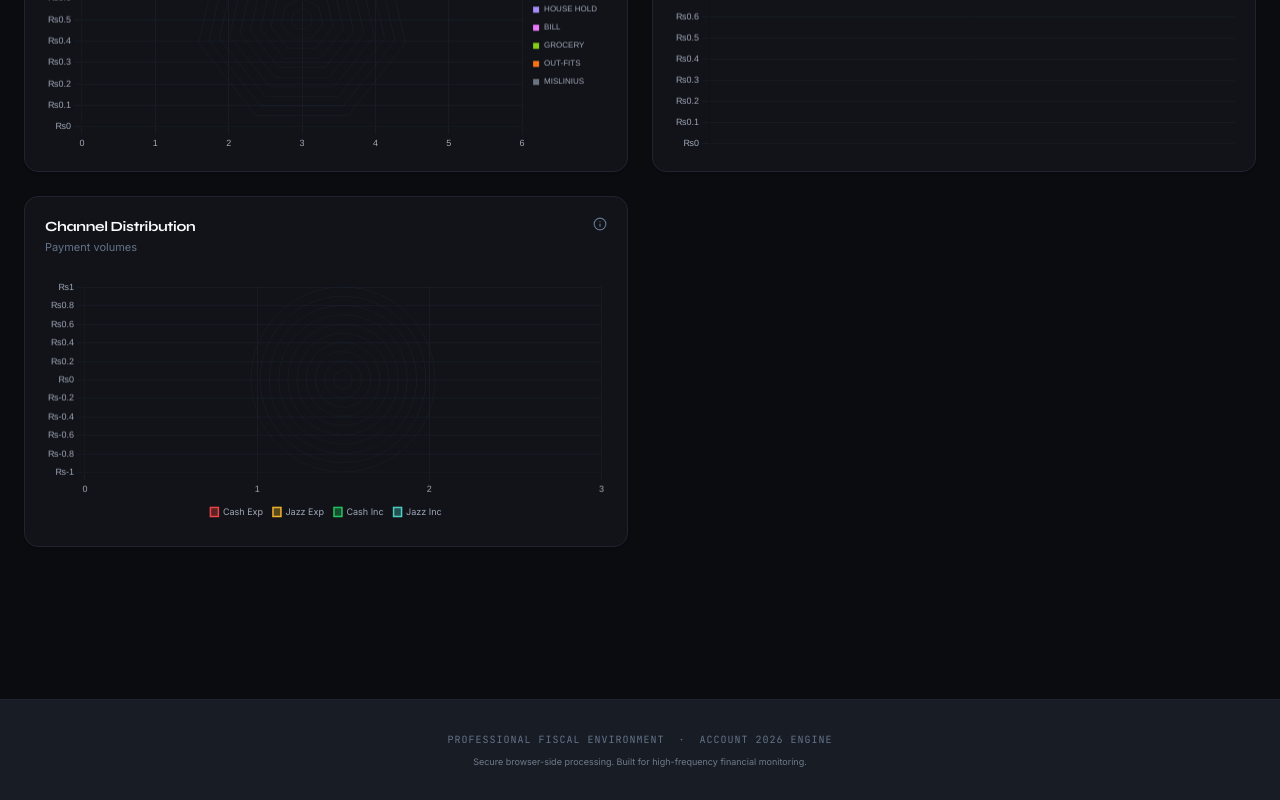
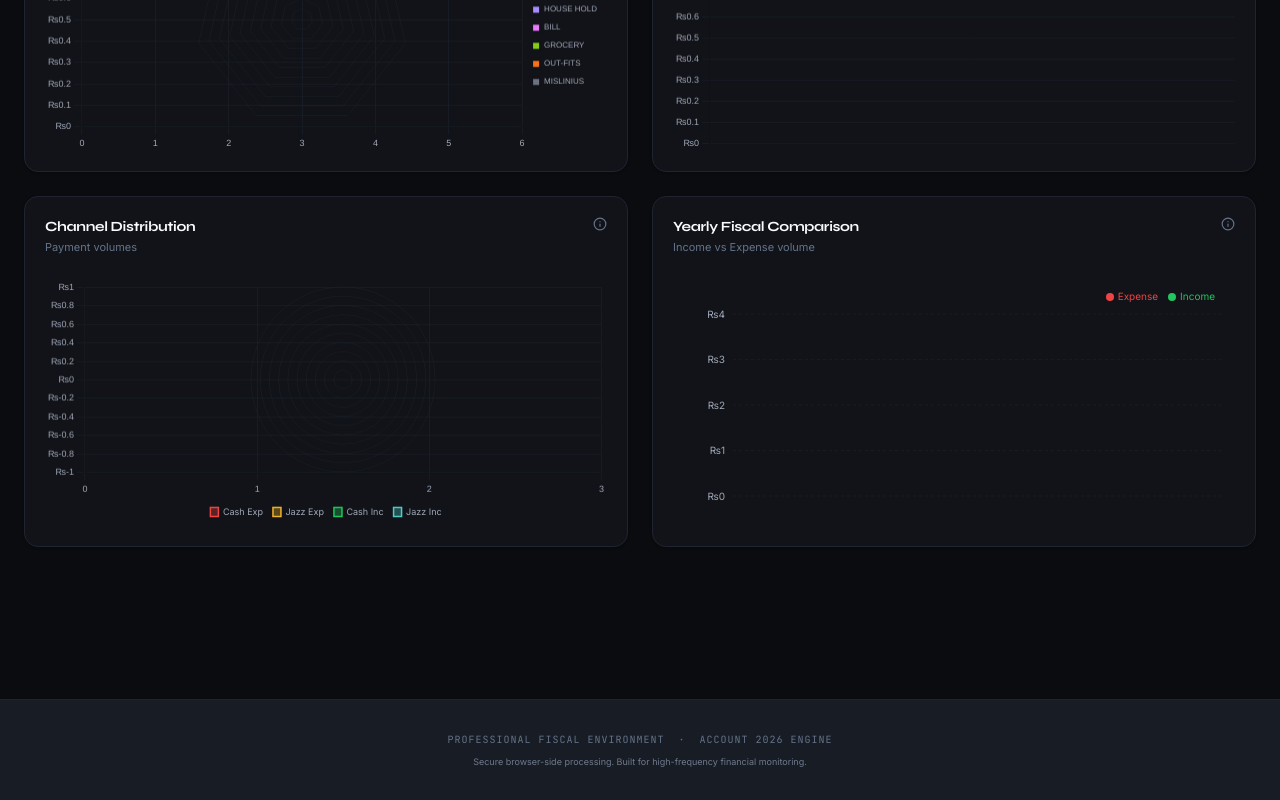
Before and after one commit to arham-152/Arham-Accounting, a React (Vite) app: page / in a window 1280 px wide. Shown: the part 1842-2642 px from the top of the page. Built offline with nearby package versions, Linux system fonts and the light colour scheme.

Commit message:
feat: Integrate Recharts for yearly fiscal comparison
Adds the Recharts library and implements a new bar chart component to visualize yearly income vs. expense trends. This provides a more flexible and visually appealing way to compare financial performance across different years.

```diff
--- a/package.json
+++ b/package.json
@@ -29,6 +29,7 @@
     "react": "^19.0.0",
     "react-chartjs-2": "^5.3.1",
     "react-dom": "^19.0.0",
+    "recharts": "^3.8.1",
     "tailwind-merge": "^3.5.0",
     "vite": "^6.2.0",
     "xlsx": "^0.18.5"
--- a/src/components/Charts.tsx
+++ b/src/components/Charts.tsx
@@ -14,6 +14,16 @@ import {
   Filler
 } from 'chart.js';
 import { Line, Doughnut, Bar, Radar, PolarArea } from 'react-chartjs-2';
+import {
+  BarChart as ReBarChart,
+  Bar as ReBar,
+  XAxis as ReXAxis,
+  YAxis as ReYAxis,
+  CartesianGrid as ReGrid,
+  Tooltip as ReTooltip,
+  Legend as ReLegend,
+  ResponsiveContainer
+} from 'recharts';
 import { Transaction, EXPENSE_CATEGORIES, CATEGORY_COLORS, MONTH_NAMES } from '../types';
 import { formatPKR, getPercentage } from '../lib/utils';
 import { motion, AnimatePresence } from 'motion/react';
@@ -397,6 +407,16 @@ export const Charts: React.FC<ChartsProps> = ({ transactions, allTransactions, b
     };
   }, [allTransactions, transactions]);
 
+  const yearlySummary = useMemo(() => {
+    const years = [...new Set(allTransactions.map(t => t.year))].sort();
+    return years.map(year => {
+      const yearTxns = allTransactions.filter(t => t.year === year);
+      const income = yearTxns.filter(t => t.type === 'DEBIT').reduce((s, t) => s + t.amount, 0);
+      const expense = yearTxns.filter(t => t.type === 'CREDIT' && t.category !== 'BORROW').reduce((s, t) => s + t.amount, 0);
+      return { year, income, expense };
+    });
+  }, [allTransactions]);
+
   const renderOverview = () => (
     <div className="grid grid-cols-1 lg:grid-cols-2 gap-4 lg:gap-6 pb-6">
       <ChartCard
@@ -568,6 +588,52 @@ export const Charts: React.FC<ChartsProps> = ({ transactions, allTransactions, b
           }}
         />
       </ChartCard>
+
+      <ChartCard
+        title="Yearly Fiscal Comparison"
+        sub="Income vs Expense volume"
+        delay={0.9}
+        logicInfo="Aggregates total Volume of Income (DEBIT) and Expenses (CREDIT) for each calendar year. Stacked bars show the total economic scale per year."
+      >
+        <ResponsiveContainer width="100%" height="100%">
+          <ReBarChart data={yearlySummary} margin={{ top: 10, right: 10, left: 0, bottom: 0 }}>
+            <ReGrid strokeDasharray="3 3" vertical={false} stroke={gridColor} />
+            <ReXAxis
+              dataKey="year"
+              axisLine={false}
+              tickLine={false}
+              tick={{ fill: textColor, fontSize: 10 }}
+            />
+            <ReYAxis
+              axisLine={false}
+              tickLine={false}
+              tick={{ fill: textColor, fontSize: 10 }}
+              tickFormatter={(v) => v >= 1000 ? `₨${(v/1000).toFixed(0)}k` : `₨${v}`}
+            />
+            <ReTooltip
+              contentStyle={{
+                backgroundColor: tooltipBg,
+                borderColor: tooltipBorder,
+                borderRadius: '12px',
+                fontSize: '11px',
+                color: textColor
+              }}
+              itemStyle={{ fontSize: '11px', padding: '2px 0' }}
+              formatter={(value: number) => [formatPKR(value), '']}
+              cursor={{ fill: 'rgba(255,255,255,0.05)' }}
+            />
+            <ReLegend
+              verticalAlign="top"
+              align="right"
+              iconType="circle"
+              iconSize={8}
+              wrapperStyle={{ fontSize: '10px', paddingBottom: '10px' }}
+            />
+            <ReBar dataKey="income" name="Income" stackId="a" fill="#22c55e" radius={[0, 0, 0, 0]} />
+            <ReBar dataKey="expense" name="Expense" stackId="a" fill="#ef4444" radius={[4, 4, 0, 0]} />
+          </ReBarChart>
+        </ResponsiveContainer>
+      </ChartCard>
     </div>
   );
 
@@ -662,7 +728,7 @@ export const Charts: React.FC<ChartsProps> = ({ transactions, allTransactions, b
           }]
         };
         return (
-          <ChartCard key={t.key} title={t.label.toUpperCase()} sub={`Category-wise breakdown for ${t.label}`} height={240}>
+          <ChartCard key={t.key} title={t.key.toUpperCase()} sub={`Category-wise breakdown for ${t.key}`} height={240}>
             <Bar data={data} options={{
               ...themeOptions,
               plugins: { ...themeOptions.plugins, legend: { display: false } }
```
Also changed, not shown: 1 other file (tests, documents, lock files or other folders).
